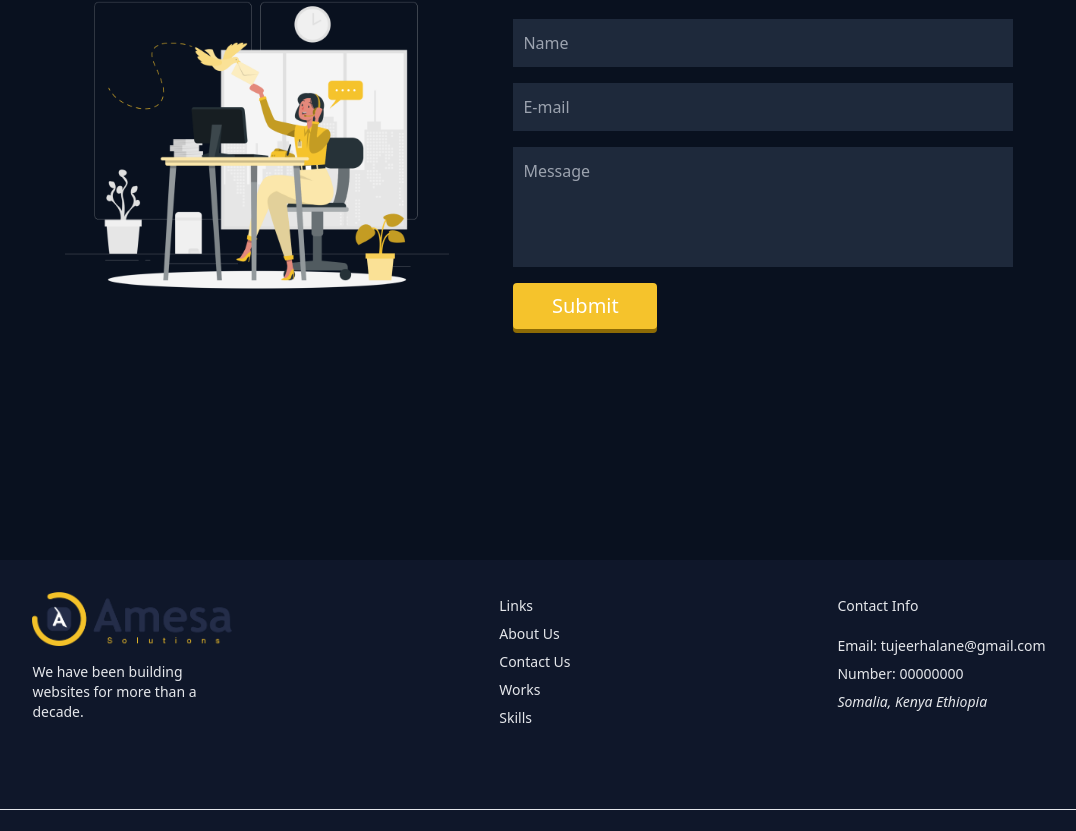
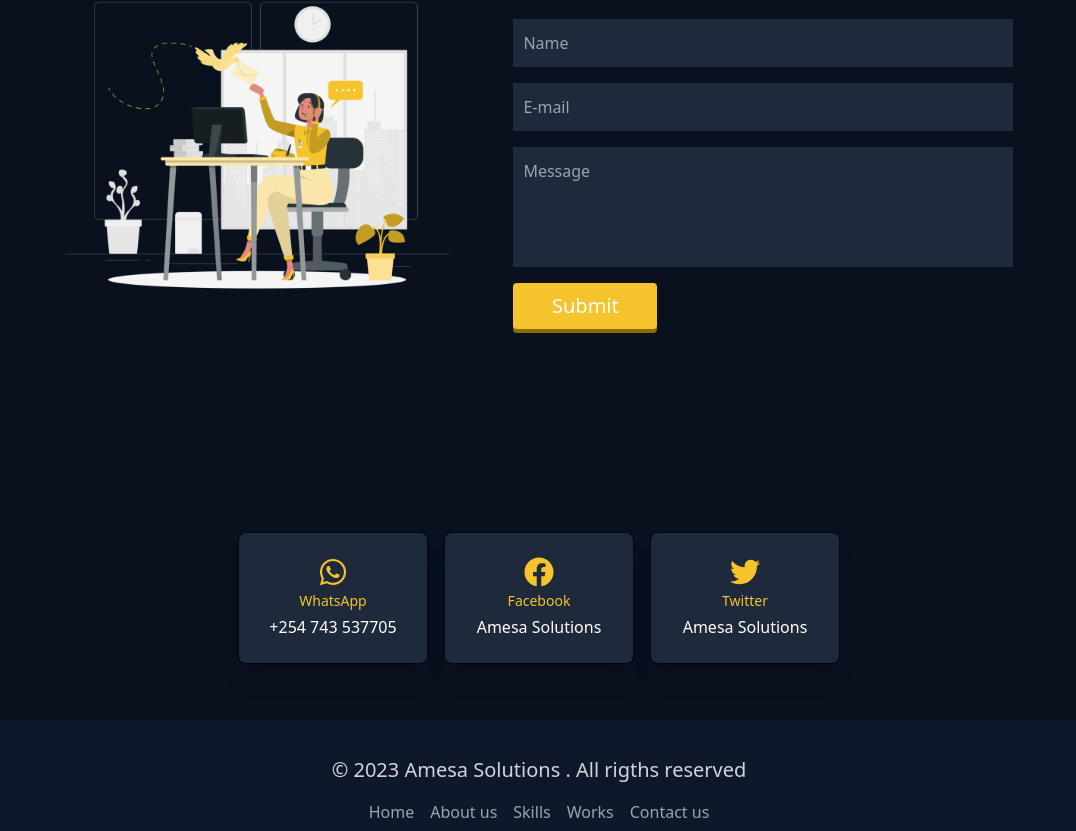
Before and after one commit to Amesa-Group/Amesa-Portfolio, a React (Vite) app: page / in a window 1280 px wide. Shown: the part 1966-2797 px from the top of the page, without its empty margins (101-1177 px from the left). Built offline with nearby package versions, Linux system fonts and the light colour scheme.

Commit message:
social section and footer

```diff
--- a/src/App.jsx
+++ b/src/App.jsx
@@ -5,6 +5,7 @@ import About from './components/About'
 import Skills from './components/Skills'
 import Works from './components/Works'
 import Contact from './components/Contact'
+import Social from './components/Social'
 
 function App() {
   return (
@@ -15,6 +16,7 @@ function App() {
       <Skills/>
       {/* <Works/> */}
       <Contact/>
+      <Social/>
       <Footer/>
     </div>
   )
--- a/src/components/Footer.jsx
+++ b/src/components/Footer.jsx
@@ -1,43 +1,22 @@
 import React, { useEffect, useState} from 'react'
 
-import Logow from '../assets/Logow.png'
-import { AiFillLinkedin, AiFillFacebook, AiOutlineTwitter } from 'react-icons/ai';
+function Footer() {
+  const [year, setYear] = useState('')
 
-function Footer() {
-
+  useEffect(() => {
+    const date = new Date();
+    setYear(date.getFullYear())
+  }, [])
   return (
-    <div className=' sm: w-full h-[55vh] bg-gray-100 dark:bg-slate-900 mt-7 pt-8   '>
-      <div className=' flex flex-row justify-around item-center leading-9 '>
-      <div className='text-sm text-white '>
-        <img src={Logow} className='w-[200px]' />
-        <p className='pt-4 dark:text-gray-200 text-[#242D49]'>We have been building <br />
-        websites for more than a <br />
-        decade. </p>
-      </div>
-      <div className='text-sm flex flex-col sm:items-start  dark:text-gray-200 text-[#242D49] leading-7'>
-          <a href="">Links</a>
-          <a href="">About Us </a>
-          <a href="">Contact Us</a>
-          <a href="">Works </a>
-          <a href="">Skills</a>
-      </div>
-      <div className='text-sm   dark:text-gray-200 text-[#242D49] leading-7'>
-        <h3>Contact Info</h3>
-        <p className='pt-3'>Email: tujeerhalane@gmail.com</p>
-        <p>Number: 00000000</p>
-        <address>Somalia, Kenya Ethiopia</address>
-      </div>
-      </div>
-      <div className='flex  justify-between items-center m-[6%]   border-t-[1px] dark:border-gray-200'>
-        <div className='flex flex-row dark:text-gray-200 text-[#242D49] space-x-3 m-7'>
-          <AiOutlineTwitter size={25} />
-          <AiFillLinkedin size={25} />
-          <AiFillFacebook  size={25} />
-        </div>
-        <p className='dark:text-white text-[#242D49] m-5'>
-           © Amesa. All rigths reserved
-        </p>
-      </div>
+    <div className='flex items-center justify-center flex-col gap-4 w-full p-6 bg-[#e9e8e8] dark:bg-slate-900 mt-7 '>
+    <span className='max-[480px]:text-sm text-xl text-[#222] dark:text-gray-300 mt-3'>© {year} Amesa Solutions . All rigths reserved</span>
+      <ul className='max-[480px]:hidden flex items-center justify-center gap-4 text-gray-400'>
+        <li>Home</li>
+        <li>About us</li>
+        <li>Skills</li>
+        <li>Works</li>
+        <li>Contact us</li>
+      </ul>
     </div>
   )
 }
--- a/src/components/Header.jsx
+++ b/src/components/Header.jsx
@@ -1,7 +1,7 @@
 import React, { useEffect, useState } from 'react'
-import {FaMoon} from 'react-icons/fa'
-import {BsSunFill} from 'react-icons/bs'
-import {AiOutlineMenu, AiOutlineClose} from 'react-icons/ai'
+import { FaMoon } from 'react-icons/fa'
+import { BsSunFill } from 'react-icons/bs'
+import { AiOutlineMenu, AiOutlineClose } from 'react-icons/ai'
 import Logow from '../assets/Logow.png'
 import logodark from '../assets/logodark.png'
 
@@ -14,40 +14,40 @@ function Header() {
 
   // darkMode logic
   useEffect(() => {
-    if(localStorage.getItem("theme") === null){
+    if (localStorage.getItem("theme") === null) {
       localStorage.setItem("theme", 'dark')
     }
   }, [])
 
   useEffect(() => {
-    if(localStorage.getItem("theme") === 'dark') {
+    if (localStorage.getItem("theme") === 'dark') {
       document.documentElement.classList.add("dark")
       setTheme("dark")
-    }else {
+    } else {
       document.documentElement.classList.remove("dark");
       setTheme("light")
     }
   }, [theme])
 
   const handleThemeSwitch = () => {
-    if(localStorage.getItem("theme") === 'light'){
+    if (localStorage.getItem("theme") === 'light') {
       setTheme("dark")
       localStorage.setItem("theme", 'dark')
-    }else {
+    } else {
       setTheme("light")
       localStorage.setItem("theme", 'light')
     }
   }
 
   return (
-    <header className='z-10 fixed top-0 left-0 w-full h-[70px] bg-white dark:bg-slate-900 shadow-lg flex items-center justify-between md:px-[12%] px-5'>
+    <div className='z-10 fixed top-0 left-0 w-full h-[70px] bg-white dark:bg-slate-900 shadow-lg flex items-center justify-between md:px-[12%] px-5'>
       {/* logo */}
-      <img src={theme === 'dark' ? logodark : Logow } alt="" className='cursor-pointer w-[9rem]'/>
+      <img src={theme === 'dark' ? logodark : Logow} alt="" className='cursor-pointer w-[9rem]' />
 
       {/* Menu Responsive */}
       <div onClick={() => setMenu(!menu)}
         className='md:hidden bg-[#f5c32c] text-slate-800 text-xl shadow dark:bg-slate-800 rounded mx-4 flex items-center justify-center cursor-pointer w-[40px] h-[40px] dark:text-[#f5c32c]'>
-        {!menu ? <AiOutlineMenu/> : <AiOutlineClose/> }
+        {!menu ? <AiOutlineMenu /> : <AiOutlineClose />}
       </div>
 
       {/* navbar */}
@@ -68,12 +68,12 @@ function Header() {
         {/* DarkMode */}
         <div className="bg-[#f5c32c] text-slate-800 shadow dark:bg-slate-800 rounded mx-4 flex items-center justify-center cursor-pointer w-[40px] h-[40px] dark:text-[#f5c32c] md:mt-0 mt-3"
           onClick={() => handleThemeSwitch()}>
-          {theme === 'dark' ? <FaMoon className=''/> : <BsSunFill/>}
+          {theme === 'dark' ? <FaMoon className='' /> : <BsSunFill />}
         </div>
 
       </div>
 
-    </header>
+    </div>
   )
 }
 
--- /dev/null
+++ b/src/components/Social.jsx
@@ -0,0 +1,40 @@
+import React from 'react'
+import {FaWhatsapp, FaFacebook, FaTwitter} from "react-icons/fa"
+import Aos from 'aos'
+import 'aos/dist/aos.css';
+import { useEffect } from 'react';
+
+function Social() {
+  useEffect(() => {
+    Aos.init({duration: 2000});
+    Aos.refresh({duration: 2000})
+  }, [])
+
+  return (
+    <div className='flex flex-wrap gap-4 items-center justify-center mb-14'>
+        {/* WhatsApp */}
+        <div data-aos="fade-right"
+        className='border dark:border-slate-950 w-[190px] flex flex-col gap-1 items-center justify-center dark:bg-slate-800 bg-white shadow-xl rounded-lg p-6'>
+          <a href='https://wa.link/27nf32' target="__blank" className='text-3xl text-[#f5c32c] '><FaWhatsapp/></a>
+          <span className='text-sm font-medium text-[#f5c32c]'>WhatsApp</span>
+          <span className='dark:text-white text-slate-800'>+254 743 537705</span>
+        </div>
+        {/* Facebook */}
+        <div data-aos="fade-up"
+        className='border dark:border-slate-950 w-[190px] flex flex-col gap-1 items-center justify-center dark:bg-slate-800 bg-white shadow-xl rounded-lg p-6'>
+          <a href="https://www.facebook.com/AmesaSolutions" target="__blank" className='text-3xl text-[#f5c32c] '><FaFacebook/></a>
+          <span className='text-sm font-medium text-[#f5c32c]'>Facebook</span>
+          <span className='dark:text-white text-slate-800'>Amesa Solutions</span>
+        </div>
+        {/* Twitter */}
+        <div data-aos="fade-left"
+        className='border dark:border-slate-950 w-[190px] flex flex-col gap-1 items-center justify-center dark:bg-slate-800 bg-white shadow-xl rounded-lg p-6'>
+          <a href="https://twitter.com/AmesaSolutions" target="__blank" className='text-3xl text-[#f5c32c] '><FaTwitter/></a>
+          <span className='text-sm font-medium text-[#f5c32c]'>Twitter</span>
+          <span className='dark:text-white text-slate-800'>Amesa Solutions</span>
+        </div>
+    </div>
+  )
+}
+
+export default Social
--- a/src/index.css
+++ b/src/index.css
@@ -1,6 +1,10 @@
 @tailwind base;
 @tailwind components;
 @tailwind utilities;
+
+body {
+    overflow-x: hidden;
+}
 
 #input {
     width: 100%;
```
Lines whose indentation alone changed are shown as unchanged.
